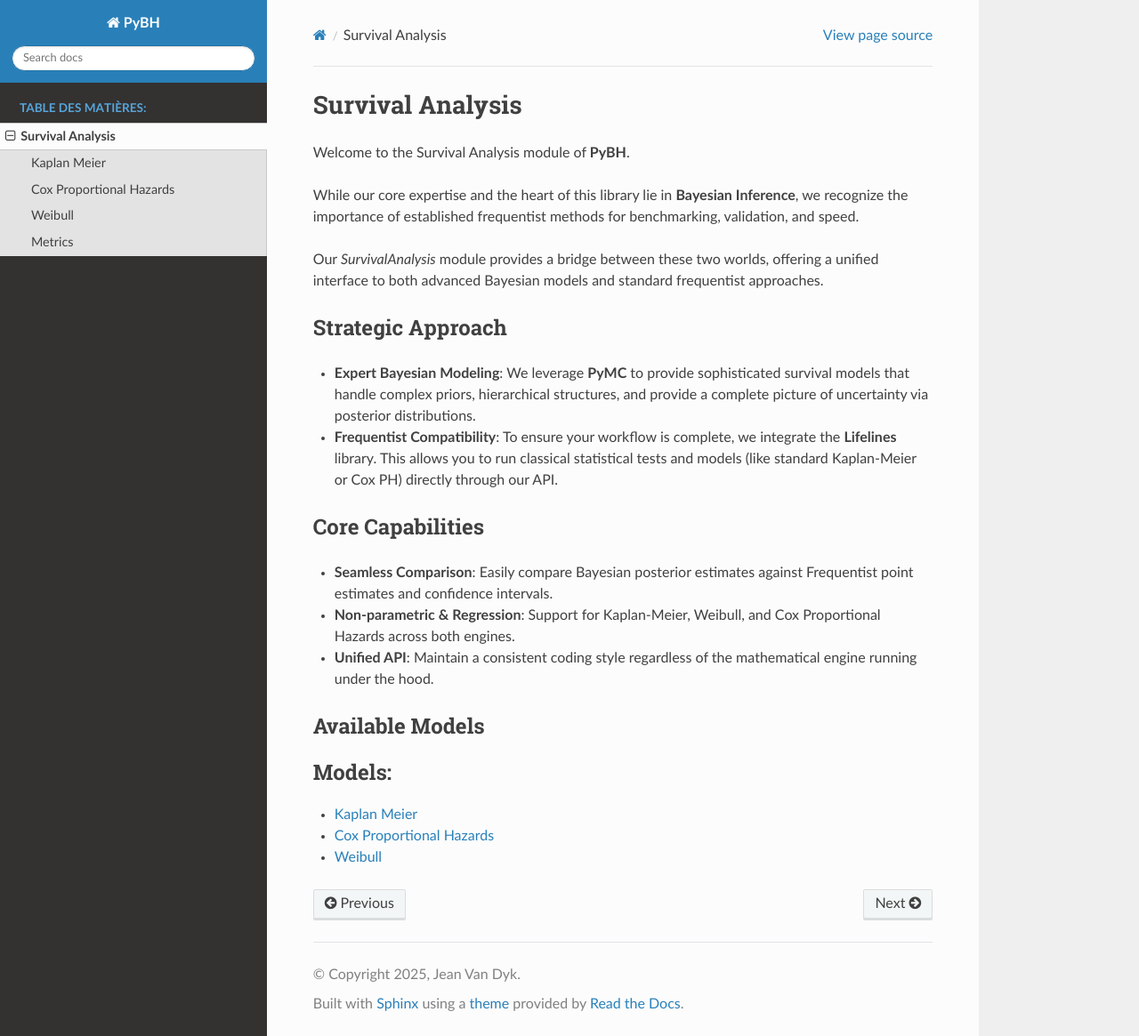
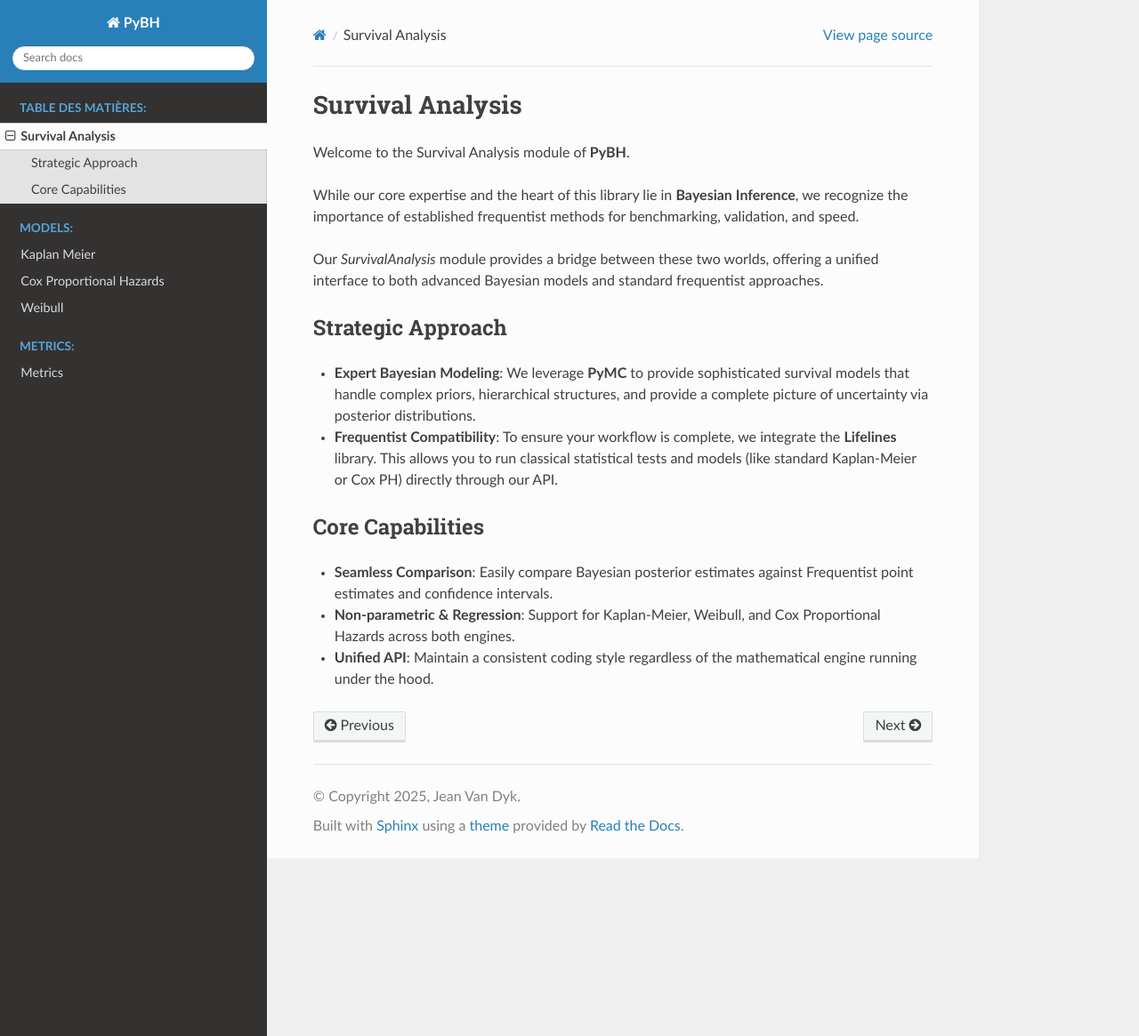
Before and after one commit to PyBHealth/PyBH, a Sphinx documentation site: the page built from docs/source/Survival_Analysis/index.rst, in a window 1280 px wide and 1165 px high. Shown: the whole window at 89% size. Built offline with Sphinx 7.4.7 and the Read the Docs theme 3.1.0, drawn with Linux system fonts in a browser that asks for light colours.

```diff
--- a/docs/source/Survival_Analysis/index.rst
+++ b/docs/source/Survival_Analysis/index.rst
@@ -33,24 +33,3 @@ Core Capabilities
   and Cox Proportional Hazards across both engines.
 * **Unified API**: Maintain a consistent coding style regardless of the
   mathematical engine running under the hood.
-
-Available Models
------------------
-
-.. toctree::
-   :maxdepth: 1
-   :titlesonly:
-   :caption: Models:
-
-   Kaplan_Meier/Kaplan_Meier
-   Cox/Cox
-   Weibull/Weibull
-
-
-.. toctree::
-   :maxdepth: 1
-   :titlesonly:
-   :caption: Metrics:
-   :hidden:
-
-   Metrics/Metrics
```
Also changed, not shown: docs/source/Survival_Analysis/Cox/Hypothesis.rst (+3 -6 lines), docs/source/index.rst (+18 -1 lines), docs/source/Metrics/Metrics.rst (renamed from docs/source/Survival_Analysis/Metrics/Metrics.rst).
